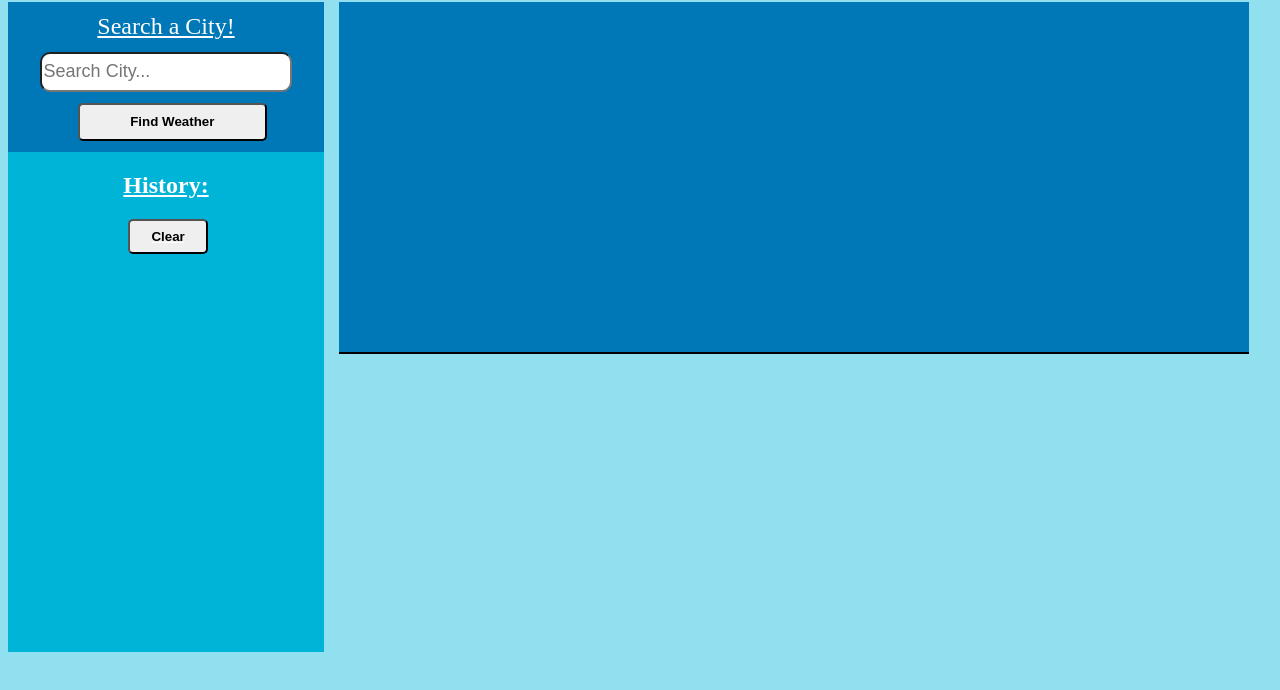
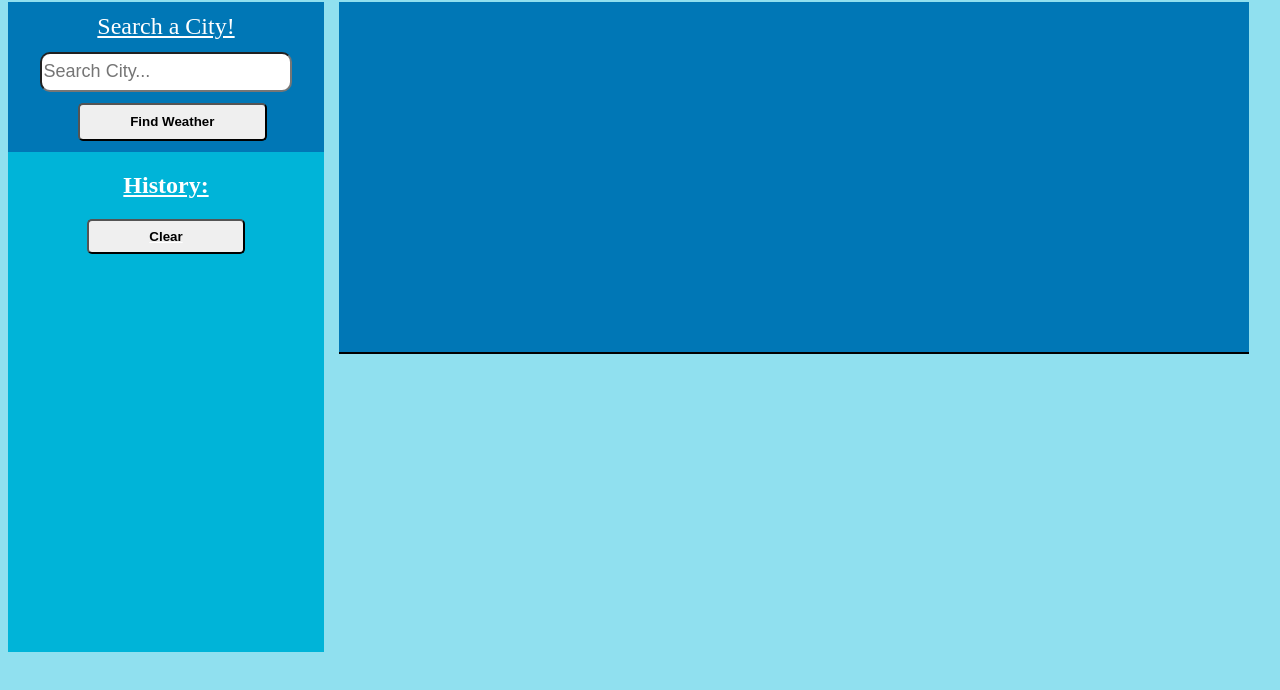
Before and after one commit to DKhubgit/WeatherBoard-Demo, a plain HTML site: page index.html in a window 1280 px wide. Shown: the part 78-768 px from the top of the page. Drawn offline with Linux system fonts and the light colour scheme.

Commit message:
tweaked the clear button css, removed some comments

```diff
--- a/assets/script.js
+++ b/assets/script.js
@@ -331,6 +331,4 @@ document.querySelector("input").addEventListener('keydown', function(event) {
     } else {
         return;
     }
-    // event.preventDefault();
 });
-//maybe add a event listener for when the "enter" key is pressed
--- a/assets/style.css
+++ b/assets/style.css
@@ -79,9 +79,9 @@ button:hover {
 }
 
 #clear {
-    width: 80px;
+    width: 50%;
     height: 35px;
-    margin-left: 38%;
+    margin-left: 25%;
 }
 
 .item {
```
